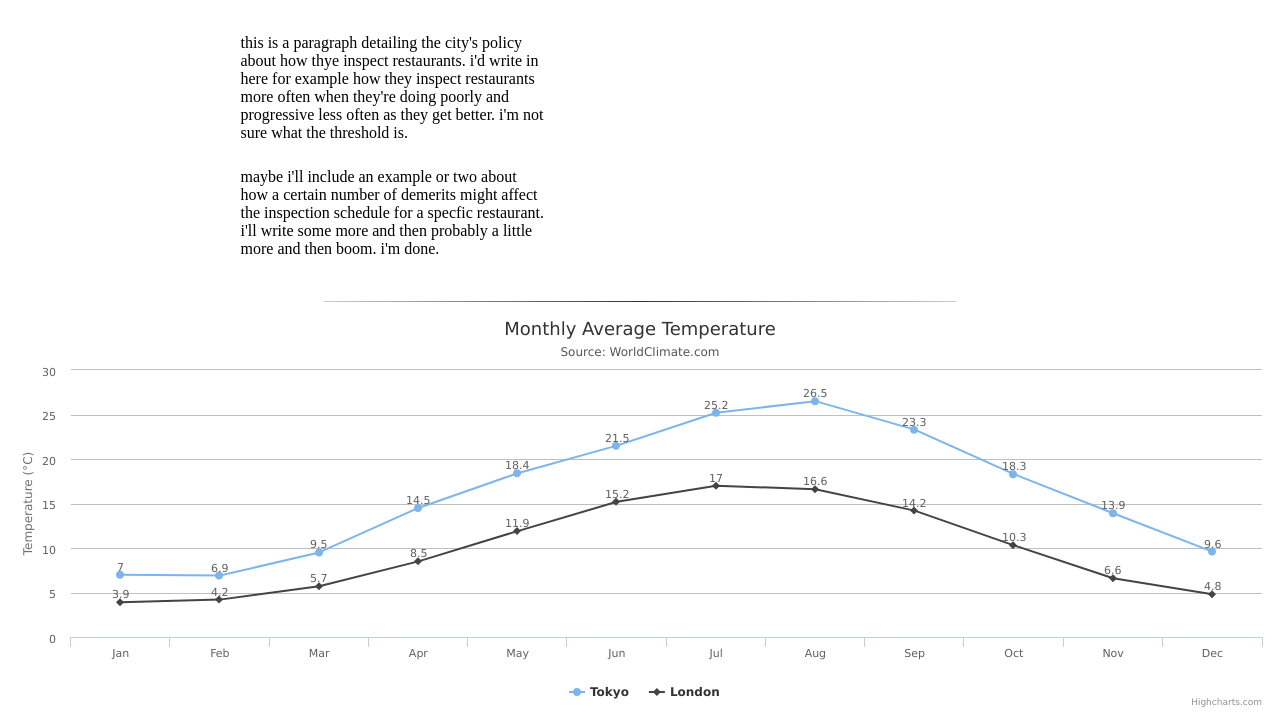
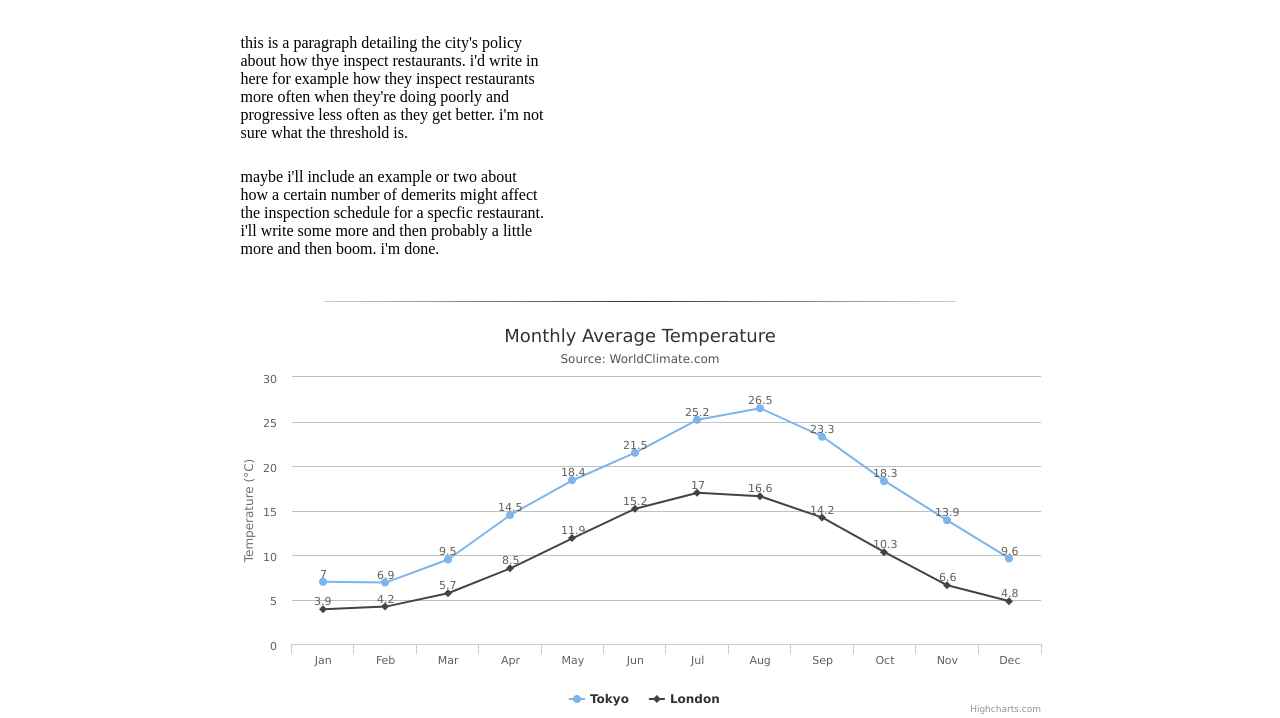
Before and after one commit to sa-express-news/food_estab_inspecs, a Django app: template myproject/insps/templates/insps/estab.html in a window 1280 px wide. Shown: the part 320-1038 px from the top of the page. Run offline with Django 3.2, Linux system fonts and the light colour scheme; the template is opened without the code that fills it, so the values that code supplies are empty; grey boxes are pictures that could not be loaded.

Commit message:
adjusted style on estab page chart

```diff
--- a/myproject/insps/static/insps/css/style.css
+++ b/myproject/insps/static/insps/css/style.css
@@ -15,6 +15,7 @@ body {font-size:16px;}
     margin-top: 15px;
     margin-bottom: 15px;
 }
+/*index page styles*/
 
 
 /*estab page styles */
@@ -35,7 +36,7 @@ body {font-size:16px;}
     width:40%;
 }
 
-.text {
+.estab_page_text {
 
     padding:5px;
 }
@@ -54,3 +55,16 @@ hr.style-one {
     background-image:     -ms-linear-gradient(left, #ccc, #333, #ccc);
     background-image:      -o-linear-gradient(left, #ccc, #333, #ccc);
 }
+
+
+#estab_chart {
+    margin-top: 15px;
+    margin-left: auto;
+    margin-right: auto;
+    width:65%;
+
+}
+
+
+
+/*estab page styles */
--- a/myproject/insps/templates/insps/estab.html
+++ b/myproject/insps/templates/insps/estab.html
@@ -5,9 +5,9 @@
 <div id="estab_container">
 
     <div id="inspection_exposi">
-        <p class="text">this is a paragraph detailing the city's policy about how thye inspect restaurants. i'd write in here for example how they inspect restaurants more often when they're doing poorly and progressive less often as they get better.  i'm not sure what the threshold is.</p>
+        <p class="estab_page_text">this is a paragraph detailing the city's policy about how thye inspect restaurants. i'd write in here for example how they inspect restaurants more often when they're doing poorly and progressive less often as they get better.  i'm not sure what the threshold is.</p>
 
-        <p class="text">maybe i'll include an example or two about how a certain number of demerits might affect the inspection schedule for a specfic restaurant.  i'll write some more and then probably a little more and then boom. i'm done. </p>
+        <p class="estab_page_text">maybe i'll include an example or two about how a certain number of demerits might affect the inspection schedule for a specfic restaurant.  i'll write some more and then probably a little more and then boom. i'm done. </p>
     </div>
     {% if estab %}
         <div id="estab_summary_list">
@@ -21,6 +21,7 @@
     <div class="clear_floats"></div>
 
     <hr class="style-one">
+
     <div id="estab_chart">
         <script type="text/javascript">
         $(function () {
```
